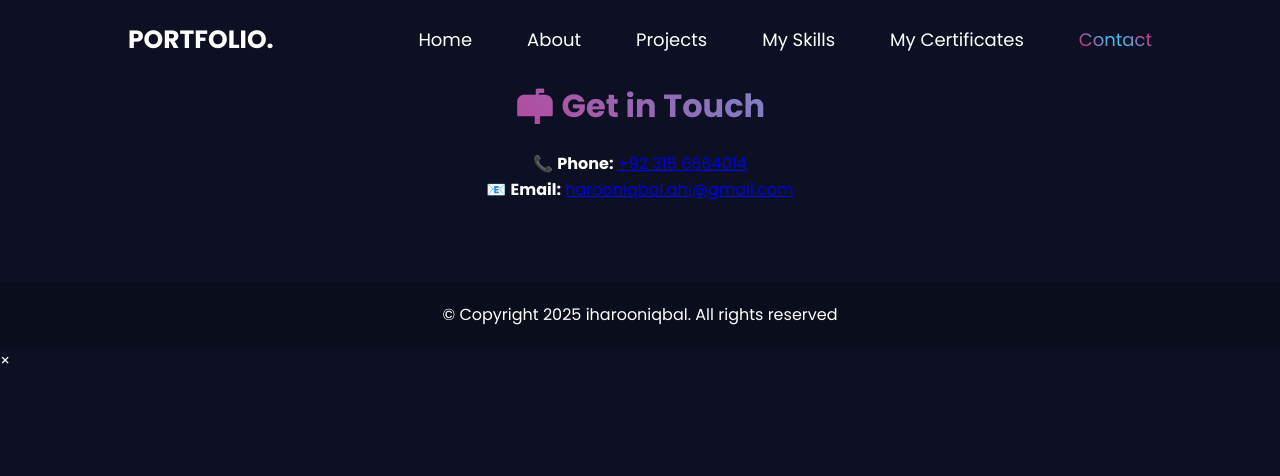
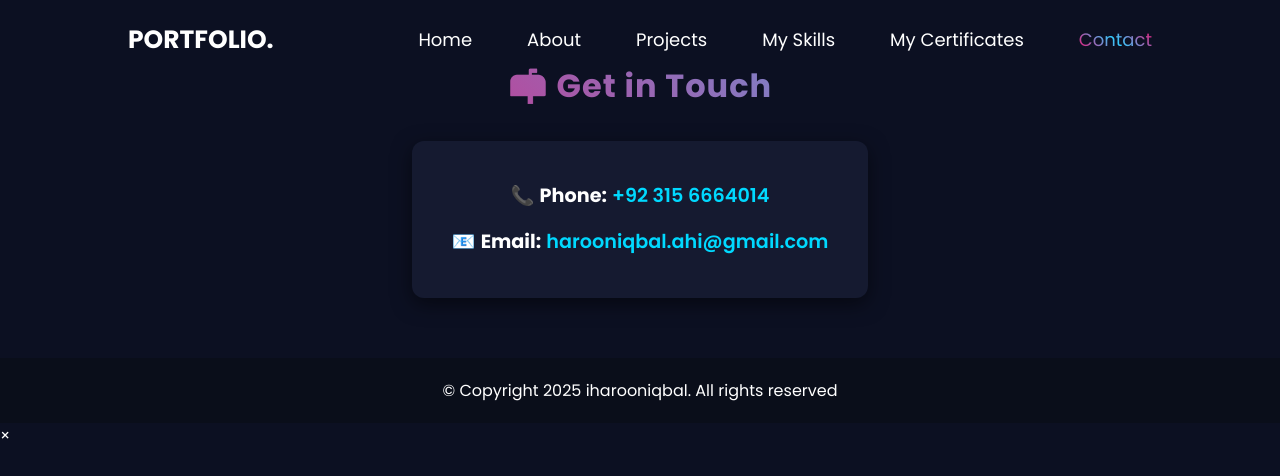
Before and after one commit to iharooniqbal/PORTFOLIO, a plain HTML site: page contact.html in a window 1280 px wide. Drawn offline with nearby package versions, Linux system fonts and the light colour scheme.

Commit message:
Update style.css

```diff
--- a/style.css
+++ b/style.css
@@ -690,4 +690,44 @@ section, .certificate-card, .project-card {
     height: 40px;
     font-size: 18px;
   }
+
+}/* Contact Section */
+#contact {
+  background: #0c1022;      /* dark background */
+  color: #fff;
+  padding: 60px 20px;
+  text-align: center;
 }
+
+#contact h2 {
+  font-size: 2rem;
+  margin-bottom: 30px;
+  color: #00d9ff;
+  letter-spacing: 1px;
+}
+
+.contact-card {
+  background: #151a30;
+  display: inline-block;
+  padding: 25px 40px;
+  border-radius: 12px;
+  box-shadow: 0 6px 20px rgba(0, 0, 0, 0.5);
+}
+
+.contact-card p {
+  margin: 15px 0;
+  font-size: 1.2rem;
+}
+
+.contact-card a {
+  color: #00d9ff;
+  text-decoration: none;
+  font-weight: 600;
+  border-bottom: 2px solid transparent;
+  transition: 0.3s;
+}
+
+.contact-card a:hover {
+  border-bottom: 2px solid #00d9ff;
+  color: #fff;
+}
```
